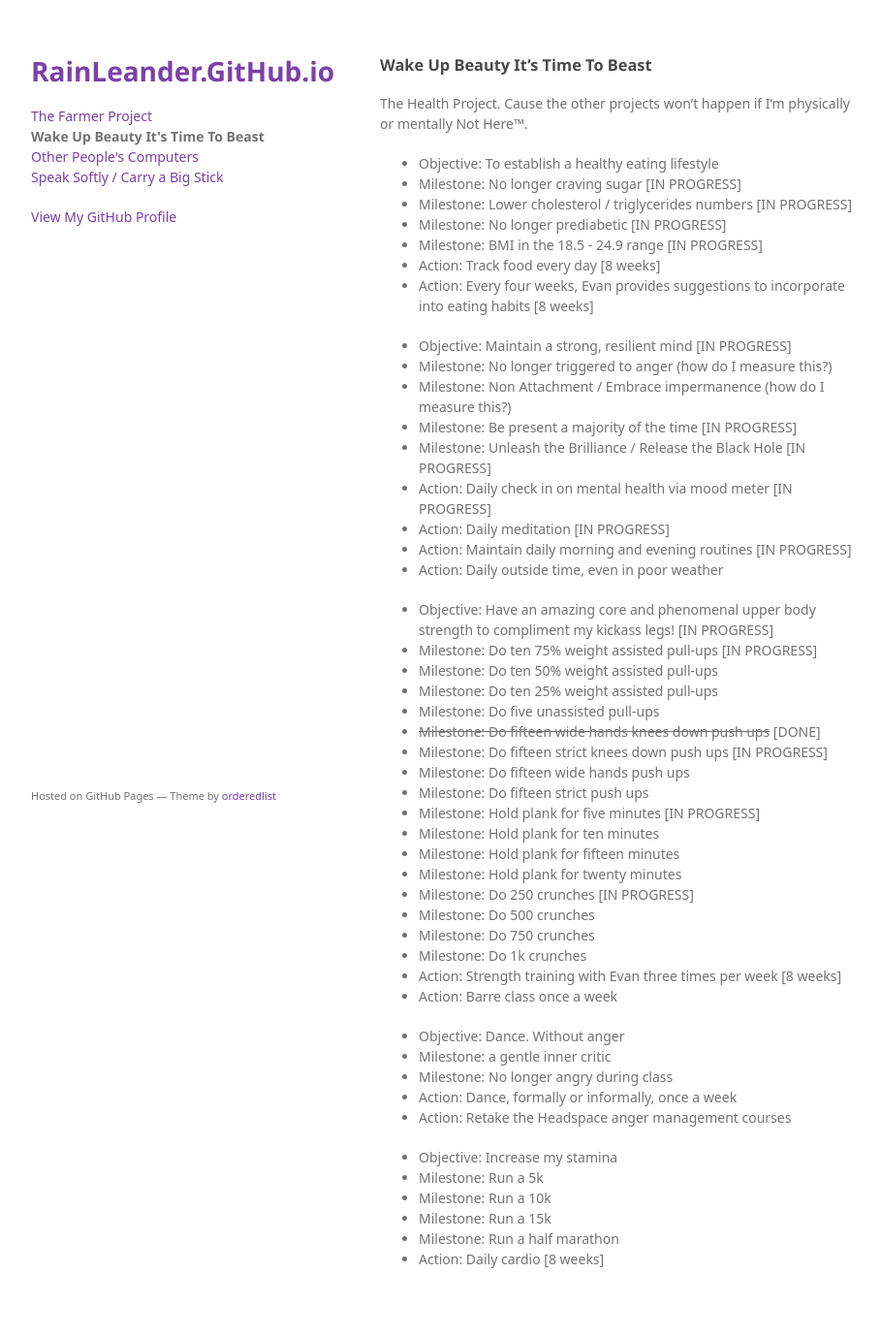
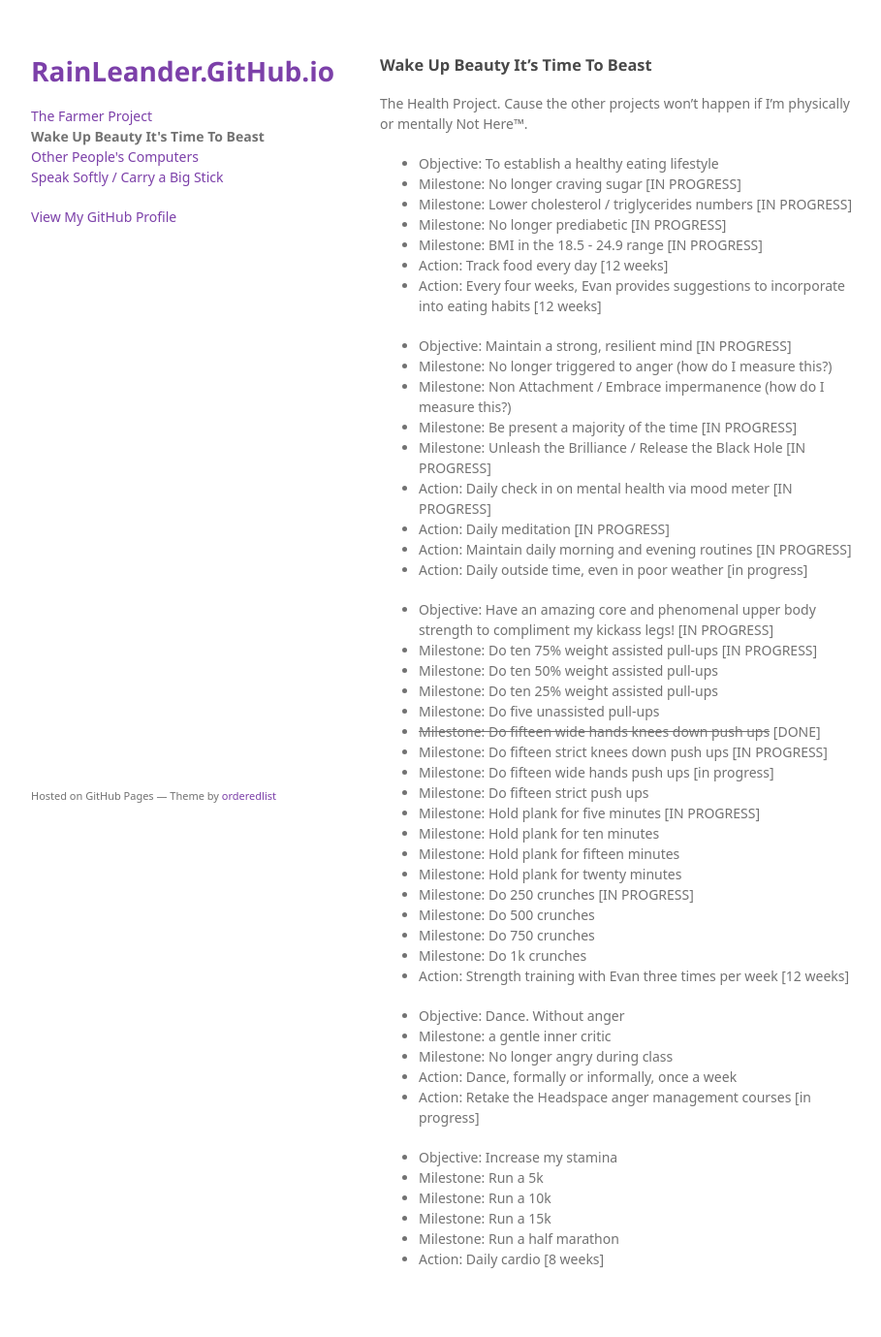
Before and after one commit to rainleander/rainleander.github.io, a Jekyll site: the page wake-up-beauty.html, which Jekyll copies as it is, in a window 1280 px wide. Shown: the whole page at 97% size, without its empty margins (178-1087 px from the left). Built offline with Jekyll 4.4.1, drawn with Linux system fonts in a browser that asks for light colours; some web fonts are replaced.

Commit message:
Update wake-up-beauty.html

```diff
--- a/wake-up-beauty.html
+++ b/wake-up-beauty.html
@@ -34,8 +34,8 @@
         <li>Milestone: Lower cholesterol / triglycerides numbers [IN PROGRESS]</li>
         <li>Milestone: No longer prediabetic [IN PROGRESS]</li>
         <li>Milestone: BMI in the 18.5 - 24.9 range [IN PROGRESS]</li>
-        <li>Action: Track food every day [8 weeks]</li>
-        <li>Action: Every four weeks, Evan provides suggestions to incorporate into eating habits [8 weeks]</li></ul>
+        <li>Action: Track food every day [12 weeks]</li>
+        <li>Action: Every four weeks, Evan provides suggestions to incorporate into eating habits [12 weeks]</li></ul>
 
         <ul><li>Objective: Maintain a strong, resilient mind [IN PROGRESS]</li>
           <li>Milestone: No longer triggered to anger (how do I measure this?)</li>
@@ -45,7 +45,7 @@
           <li>Action: Daily check in on mental health via mood meter [IN PROGRESS]</li>
           <li>Action: Daily meditation [IN PROGRESS]</li>
           <li>Action: Maintain daily morning and evening routines [IN PROGRESS]</li>
-          <li>Action: Daily outside time, even in poor weather</li></ul>
+          <li>Action: Daily outside time, even in poor weather [in progress]</li></ul>
 
         <ul><li>Objective: Have an amazing core and phenomenal upper body strength to compliment my kickass legs! [IN PROGRESS]</li>
           <li>Milestone: Do ten 75% weight assisted pull-ups [IN PROGRESS]</li>
@@ -54,7 +54,7 @@
           <li>Milestone: Do five unassisted pull-ups</li>
           <li><strike>Milestone: Do fifteen wide hands knees down push ups</strike> [DONE]</li>
           <li>Milestone: Do fifteen strict knees down push ups [IN PROGRESS]</li>
-          <li>Milestone: Do fifteen wide hands push ups</li>
+          <li>Milestone: Do fifteen wide hands push ups [in progress]</li>
           <li>Milestone: Do fifteen strict push ups</li>
           <li>Milestone: Hold plank for five minutes [IN PROGRESS]</li>
           <li>Milestone: Hold plank for ten minutes</li>
@@ -64,14 +64,13 @@
           <li>Milestone: Do 500 crunches</li>
           <li>Milestone: Do 750 crunches</li>
           <li>Milestone: Do 1k crunches </li>
-          <li>Action: Strength training with Evan three times per week [8 weeks]</li>
-          <li>Action: Barre class once a week</li></ul>
+          <li>Action: Strength training with Evan three times per week [12 weeks]</li></ul>
 
         <ul><li>Objective: Dance. Without anger</li>
           <li>Milestone: a gentle inner critic</li>
           <li>Milestone: No longer angry during class</li>
           <li>Action: Dance, formally or informally, once a week</li>
-          <li>Action: Retake the Headspace anger management courses</li></ul>
+          <li>Action: Retake the Headspace anger management courses [in progress]</li></ul>
 
         <ul><li>Objective: Increase my stamina</li>
           <li>Milestone: Run a 5k</li>
```
